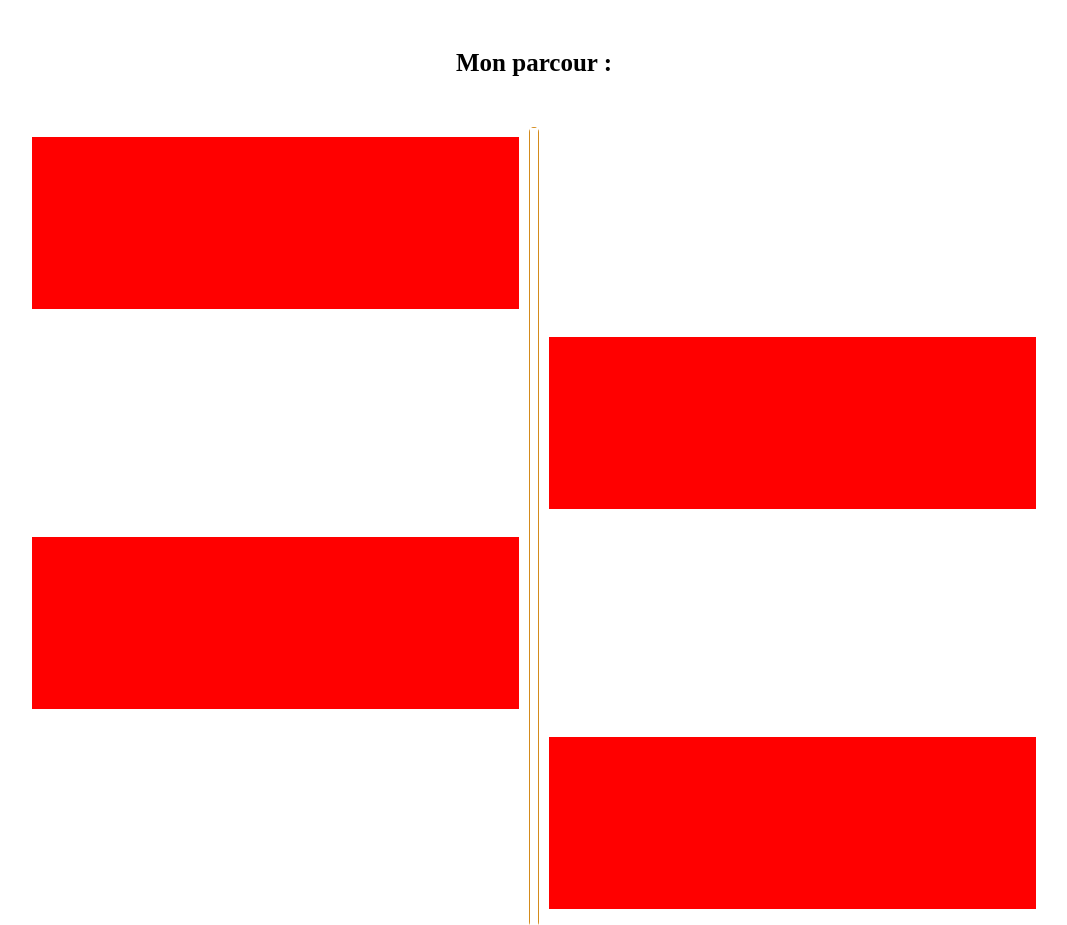
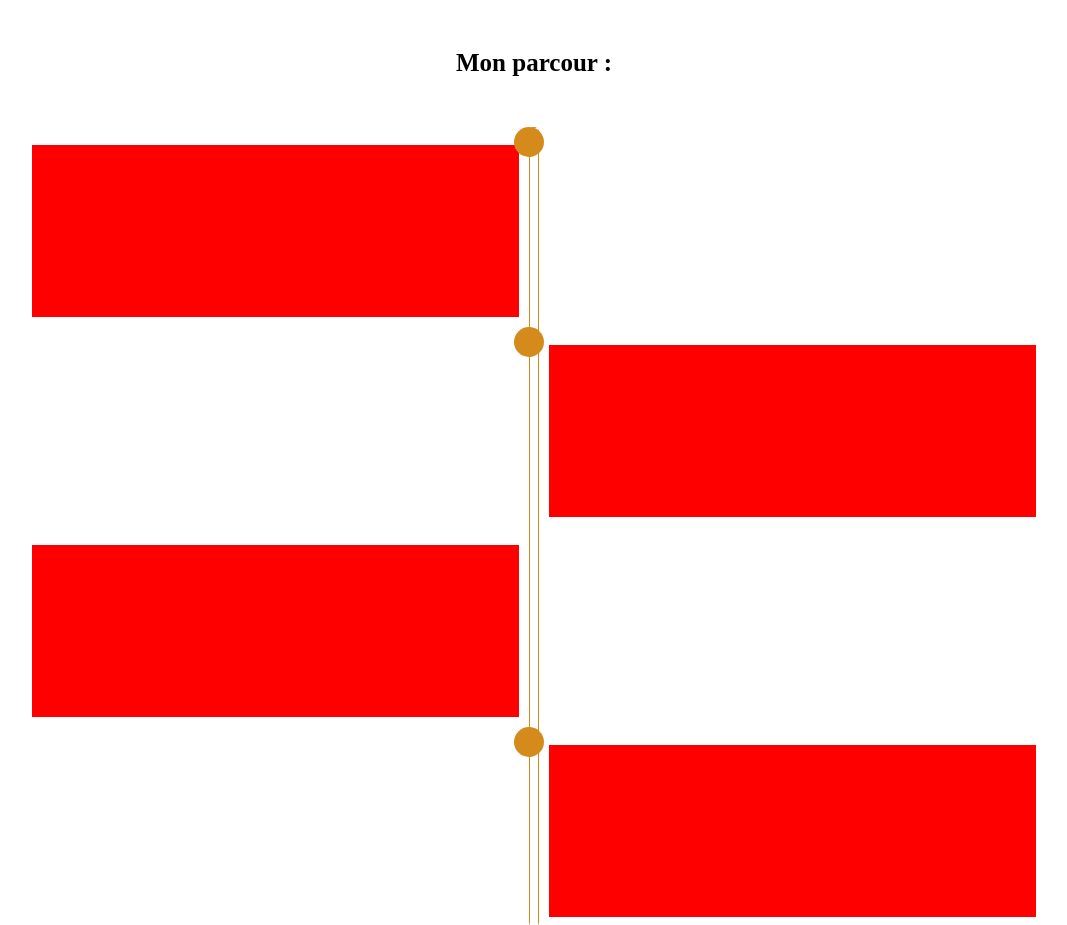
Before and after one commit to Romain-Parisot/PortfolioV2, a plain HTML site: page index.html in a window 1280 px wide. Shown: the part 1840-2765 px from the top of the page, without its empty margins (106-1173 px from the left). Drawn offline with Linux system fonts and the light colour scheme.

Commit message:
WIP on bullet point animation scroll time line

```diff
--- a/index.html
+++ b/index.html
@@ -110,6 +110,12 @@
                 <rect id="parcour_bar_svg2"/>
             </svg>
 
+            <!-- mettre des svg ici avec animation -->
+            <div class="bullet_point_parcour bullet_point_parcour1"></div>
+            <div class="bullet_point_parcour bullet_point_parcour2"></div>
+            <div class="bullet_point_parcour bullet_point_parcour3"></div>
+            <div class="bullet_point_parcour bullet_point_parcour4"></div>
+
             <div class="parcour_elmt parcour_elmt1"></div>
             <div class="parcour_elmt parcour_elmt2"></div>
             <div class="parcour_elmt parcour_elmt3"></div>
--- a/script.js
+++ b/script.js
@@ -241,13 +241,39 @@ let scrollPercentagev2 = 0;
 
 let parcour_elmt = document.querySelector('.parcour_elmt');
 
+let bullet_point_parcour1 = document.querySelector('.bullet_point_parcour1')
+let bullet_point_parcour2 = document.querySelector('.bullet_point_parcour2')
+let bullet_point_parcour3 = document.querySelector('.bullet_point_parcour3')
+let bullet_point_parcour4 = document.querySelector('.bullet_point_parcour4')
+
 function updateProgressBar() {
 
     let scrollPercentage = (window.scrollY / (document.documentElement.scrollHeight - window.innerHeight)) * 100;
     if (scrollPercentage >= 45 && scrollPercentage <= 70) {
         scrollPercentagev2 = 10/2.5 * (scrollPercentage - 45);
-        if (scrollPercentagev2 == 10) {
-
+        if (scrollPercentagev2 > 25/2) {
+            bullet_point_parcour1.classList.add("bullet_point_parcour_animation")
+        }
+        else{
+            bullet_point_parcour1.classList.remove("bullet_point_parcour_animation")
+        }
+        if (scrollPercentagev2 > 75/2) {
+            bullet_point_parcour2.classList.add("bullet_point_parcour_animation")
+        }
+        else{
+            bullet_point_parcour2.classList.remove("bullet_point_parcour_animation")
+        }
+        if (scrollPercentagev2 > (25/2)+50) {
+            bullet_point_parcour3.classList.remove("bullet_point_parcour_animation")
+        }
+        else{
+            bullet_point_parcour3.classList.add("bullet_point_parcour_animation")
+        }
+        if (scrollPercentagev2 > (75/2)+50) {
+            bullet_point_parcour4.classList.add("bullet_point_parcour_animation")
+        }
+        else{
+            bullet_point_parcour4.classList.remove("bullet_point_parcour_animation")
         }
       }
     else if(scrollPercentage < 45){
--- a/style.css
+++ b/style.css
@@ -29,6 +29,10 @@ body{
 
 .hidden{
     background-color: var(--dark-mode-off) !important;;
+}
+
+.opacity_null{
+    opacity: 0;
 }
 
 /* -------------------------------------loading page------------------------------------- */
@@ -515,10 +519,58 @@ nav ul li a:hover:after {
 
 }
 
+.bullet_point_parcour{
+    width: 30px;
+    height: 30px;
+    border-radius: 100px;
+    transform: translateY(10%) translateX(-50%);
+    transition: 1s;
+    opacity: 0;
+    background-color: var(--main-color);
+    display: flex;
+}
+
+.bullet_point_parcour1{
+    grid-column-start: 2;
+    grid-column-end: 3;
+
+    grid-row-start: 1;
+    grid-row-end: 2;
+}
+
+.bullet_point_parcour2{
+    grid-column-start: 2;
+    grid-column-end: 3;
+
+    grid-row-start: 3;
+    grid-row-end: 4;
+}
+
+.bullet_point_parcour3{
+    grid-column-start: 2;
+    grid-column-end: 3;
+
+    grid-row-start: 5;
+    grid-row-end: 6;
+}
+
+.bullet_point_parcour4{
+    grid-column-start: 2;
+    grid-column-end: 3;
+
+    grid-row-start: 7;
+    grid-row-end: 8;
+}
+
+.bullet_point_parcour_animation{
+    transform: translateY(0) translateX(-50%);
+    opacity: 100;
+}
+
 .divtimeline{
     display: grid;
     grid-template-columns: 1fr 10px 1fr;
-    grid-template-rows: 24% 1% 24% 1% 24% 1% 24% 1%;
+    grid-template-rows: 1% 24% 1% 24% 1% 24% 1% 24% 1%;
     height: var(--height_parcour);
     width: 80vw;
     margin-left: 50%;
@@ -537,32 +589,32 @@ nav ul li a:hover:after {
     grid-column-start: 1;
     grid-column-end: 2;
 
-    grid-row-start: 1;
-    grid-row-end: 2;
+    grid-row-start: 2;
+    grid-row-end: 3;
 }
 
 .parcour_elmt2{
     grid-column-start: 3;
     grid-column-end: 4;
 
-    grid-row-start: 3;
-    grid-row-end: 4;
+    grid-row-start: 4;
+    grid-row-end: 5;
 }
 
 .parcour_elmt3{
     grid-column-start: 1;
     grid-column-end: 2;
 
-    grid-row-start: 5;
-    grid-row-end: 6;
+    grid-row-start: 6;
+    grid-row-end: 7;
 }
 
 .parcour_elmt4{
     grid-column-start: 3;
     grid-column-end: 4;
 
-    grid-row-start: 7;
-    grid-row-end: 8;
+    grid-row-start: 8;
+    grid-row-end: 9;
 }
 
 
```
